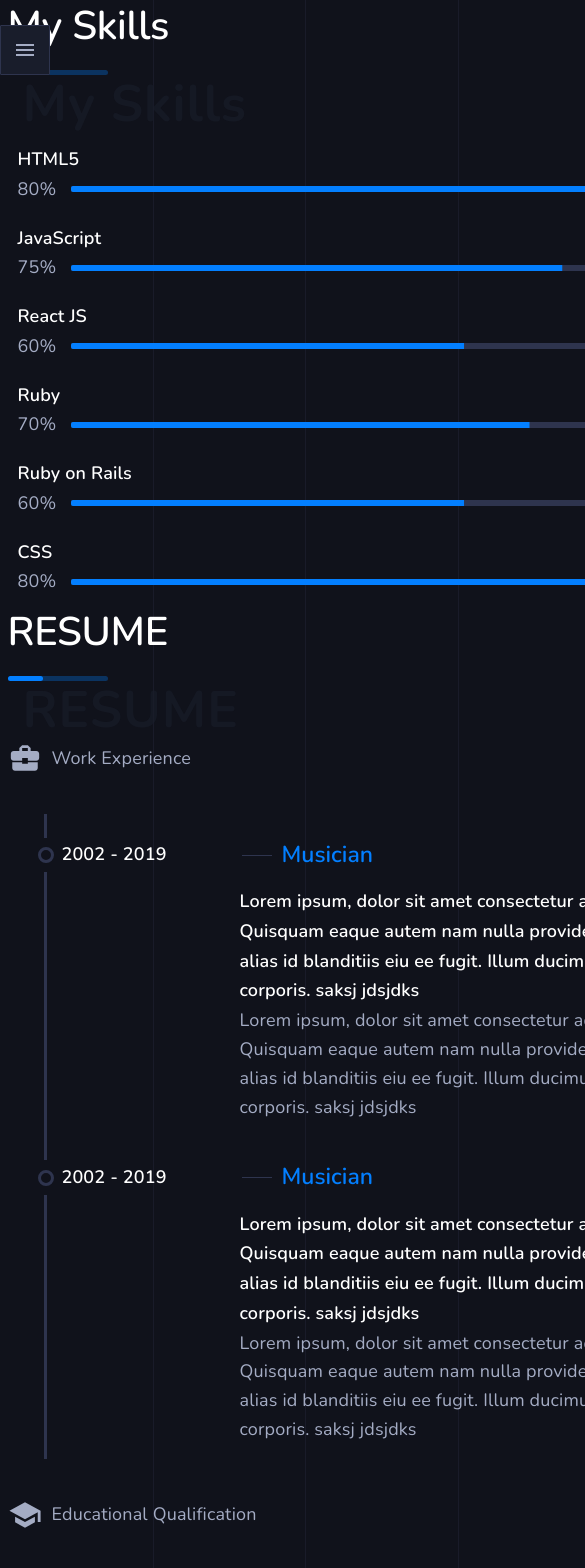
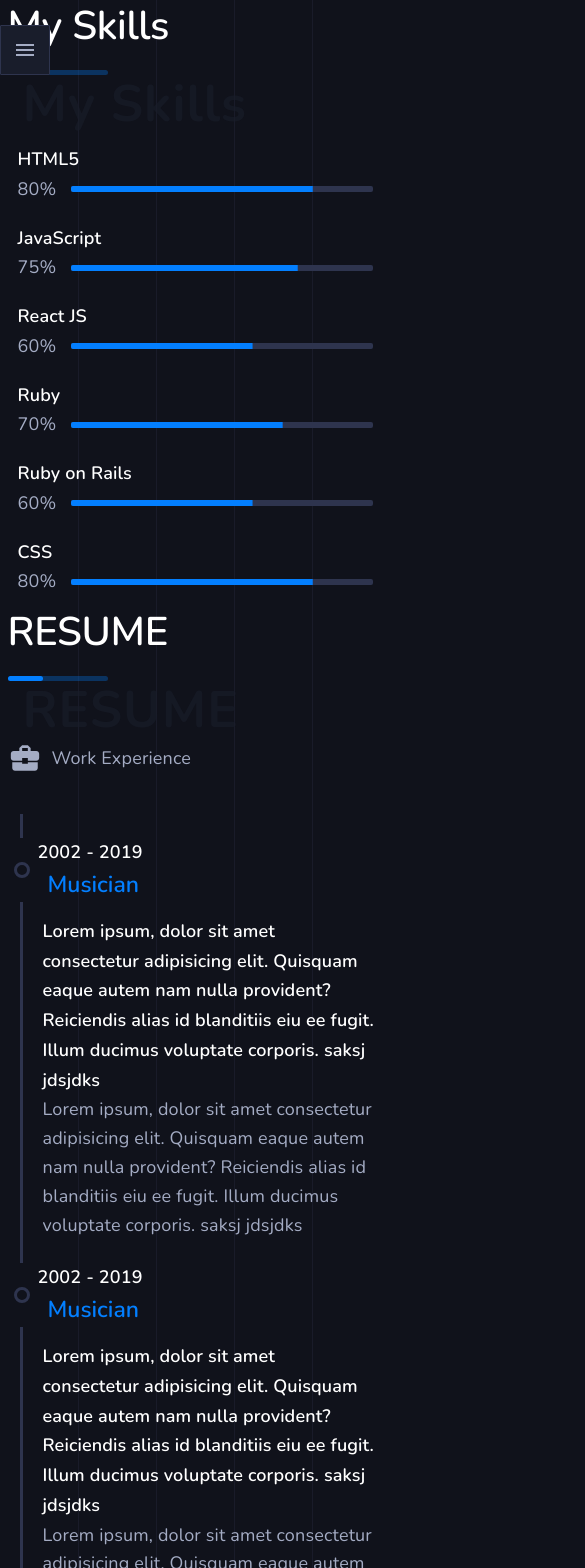
Before and after one commit to sarafotros/personalweb, a React (Create React App) app: page / in a window 390 px wide. Shown: the top 1568 px of the page, 585 px wide, since content can reach past the window. Built offline with nearby package versions, Linux system fonts and the light colour scheme; what jss-rtl would draw is missing.

Commit message:
stpper responsive

```diff
--- a/src/components/myStepper.js
+++ b/src/components/myStepper.js
@@ -6,6 +6,7 @@ import StepLabel from '@material-ui/core/StepLabel';
 import StepContent from '@material-ui/core/StepContent';
 import StepConnector  from '@material-ui/core/StepConnector';
 import Typography from '@material-ui/core/Typography';
+import Hidden from '@material-ui/core/Hidden';
 
 const useStyles = makeStyles((theme) => ({
 	root: {
@@ -36,7 +37,13 @@ const useStyles = makeStyles((theme) => ({
 		display: 'flex',
 		flexDirection: 'row',
 		justifyContent: 'flex-start',
-		alignItems: 'center'
+		alignItems: 'center',
+		[theme.breakpoints.down('xs')]: {
+			display: 'flex',
+			flexDirection: 'column',
+			justifyContent: 'center',
+			alignItems: 'flex-start',
+		},
 	},
 	title: {
 		marginLeft: 10,
@@ -45,12 +52,19 @@ const useStyles = makeStyles((theme) => ({
 	line: {
 		width: 30,
 		height: 1,
-		backgroundColor: '#2e344e'
+		backgroundColor: '#2e344e',
 	},
 	date: {
 		width: 180,
 		textAlign: 'left',
-	}
+	},
+	stepper: {
+		backgroundColor: 'transparent',
+		[theme.breakpoints.down('xs')]: {
+			paddingLeft: 0,
+			paddingRight:0,
+		}
+	},
 }));
 
 
@@ -97,7 +111,7 @@ export default function MyStepper() {
 		<div className={classes.root}>
 			<Stepper
 				connector={<StepConnector className={classes.stepConnector} />}
-				style={{ backgroundColor: 'transparent' }}
+				className={classes.stepper}
 				orientation="vertical"
 			>
 				{steps.map((step) =>
@@ -111,19 +125,28 @@ export default function MyStepper() {
 								<Typography className={classes.date} variant="h6">
 									{step.date}
 								</Typography>
-								<span className={classes.line}></span>
+								<Hidden xsDown>
+									<span className={classes.line}></span>
+								</Hidden>
 								<Typography className={classes.title} variant="h5">
 									{step.title}
 								</Typography>
 							</StepLabel>
 							<StepContent className={classes.stepContent}>
-								<div style={{ display: 'flex', flexDirection: 'row', padding: 15 }}>
-									<div style={{ width: 530 }}> </div>
-								  <div style={{  }}>
-									<Typography variant='h6' style={{textAlign:'left'}}>{step.content}</Typography>
-									<Typography variant='body1'>{step.content}</Typography>
-								  </div>
-							   </div>
+								<div
+									style={{ display: 'flex', flexDirection: 'row', paddingTop: 15 }}
+								>
+									<Hidden xsDown>
+										<div style={{ width: 400 }}> </div>
+									</Hidden>
+
+									<div style={{}}>
+										<Typography variant="h6" style={{ textAlign: 'left' }}>
+											{step.content}
+										</Typography>
+										<Typography variant="body1">{step.content}</Typography>
+									</div>
+								</div>
 							</StepContent>
 						</Step>
 					) : step.id === -1 ? (
--- a/src/screens/resumeScreen.js
+++ b/src/screens/resumeScreen.js
@@ -19,7 +19,10 @@ const useStyles = makeStyles((theme) => ({
 		paddingLeft: 20,
 		paddingBottom: 20,
 	},
-
+	[theme.breakpoints.down('xs')]: {
+		paddingRight: 5,
+		paddingLeft: 5,
+	},
 }));
 
 export default function ResumeScreen() {
```
